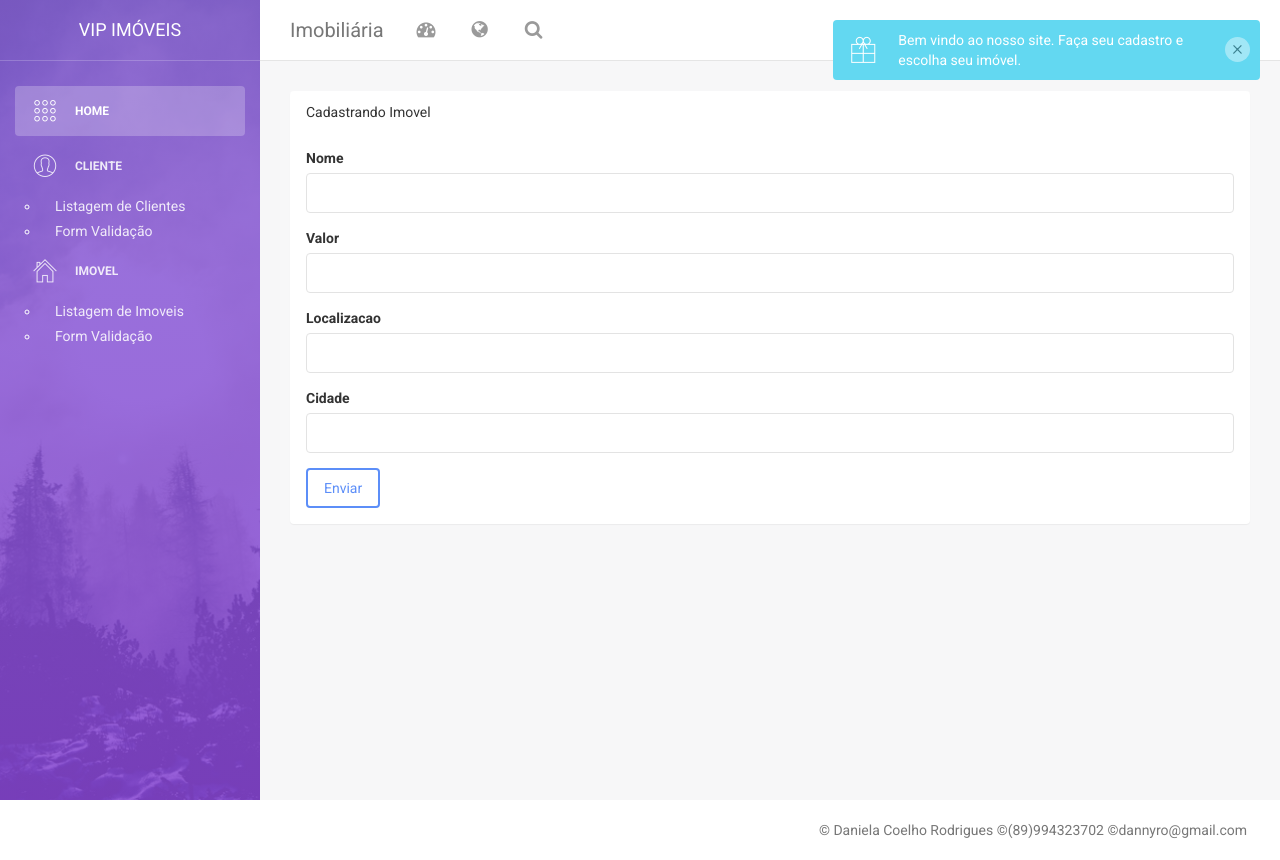
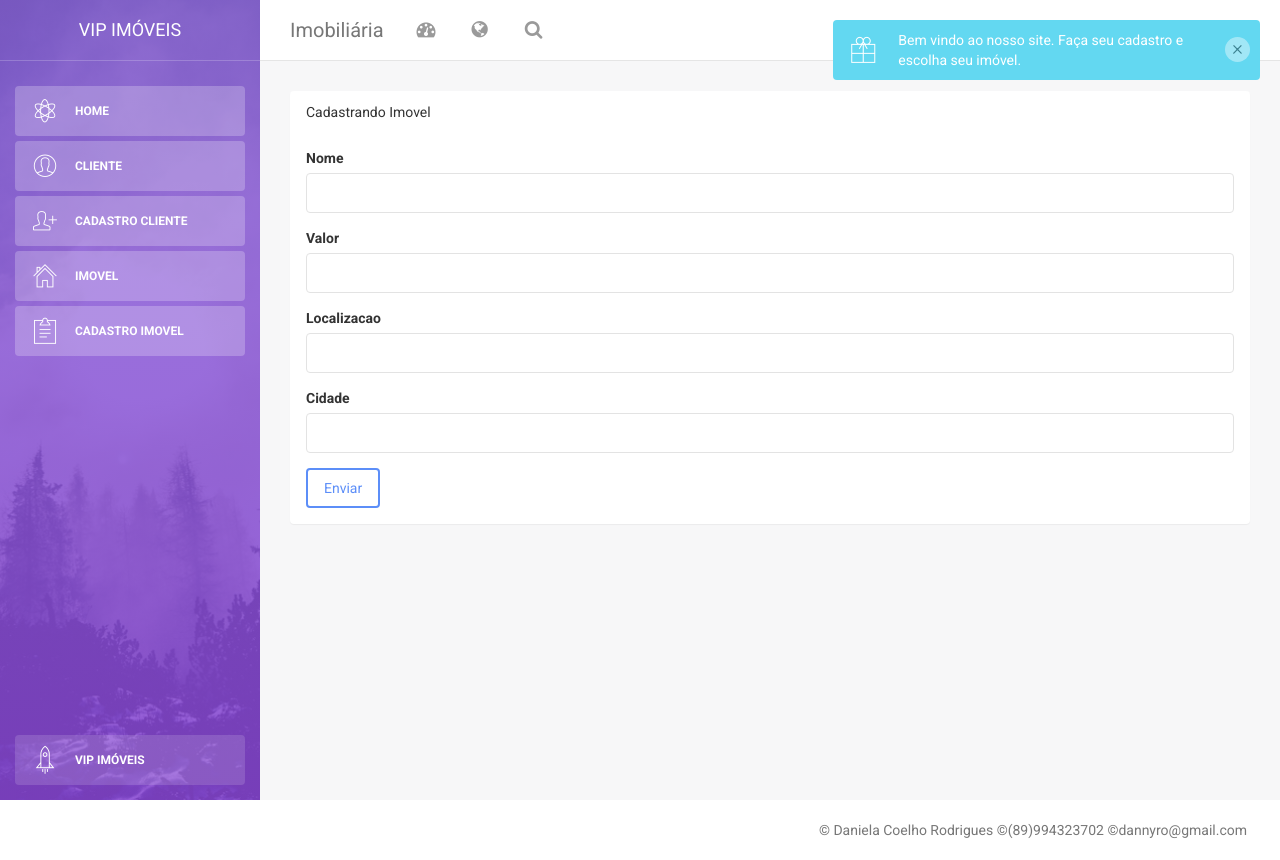
Before and after one commit to Dannyro345/imobiliaria, a Django app: page /imoveis/imovel/form/ in a window 1280 px wide. Run offline with Django 3.2, Linux system fonts and the light colour scheme; some libraries are stand-ins or nearby versions.

Commit message:
Fazendo alterações no base.html criando um local proprio para cadastro no navbar, finalizando o form.html de cliente e imovel.

```diff
--- a/imoveis/templates/base.html
+++ b/imoveis/templates/base.html
@@ -52,43 +52,44 @@
                         VIP Imóveis
                     </a>
                 </div>
-
                 <ul class="nav">
                     <li class="active">
                         <a href="/imoveis/">
-                            <i class="pe-7s-keypad"></i>
+                            <i class="pe-7s-science"></i>
                             <p>Home</p>
                         </a>
                     </li>
-                    <li class="sub-menu">
+                    <li class="active">
                         <a href="/imoveis/cliente/">
                             <i class="pe-7s-user"></i>
                             <p>Cliente</p>
                         </a>
-                        <ul class="sub">
-                            <li>
-                                <a class="" href="/imoveis/cliente/">Listagem de Clientes</a>
-                            </li>
-                            <li>
-                                <a class="" href="/imoveis/cliente/form/">Form Validação</a>
-                            </li>
-                        </ul>
                     </li>
-                    <li class="sub-menu">
+                    <li class="active">
+                        <a href="/imoveis/cliente/form/">
+                            <i class="pe-7s-add-user"></i>
+                            <p>Cadastro Cliente</p>
+                        </a>
+                    </li>
+                    <li class="active">
                         <a href="/imoveis/imovel/">
                             <i class="pe-7s-home"></i>
                             <p>Imovel</p>
-                            <span class="menu-arrow arrow_carrot-right"></span>
                         </a>
-                        <ul class="sub">
-                            <li>
-                                <a class="" href="/imoveis/imovel/">Listagem de Imoveis</a>
-                            </li>
-                            <li>
-                                <a class="" href="/imoveis/imovel/form/">Form Validação</a>
-                            </li>
-                        </ul>
                     </li>
+                    <li class="active">
+                        <a href="/imoveis/imovel/form/">
+                            <i class="pe-7s-note2"></i>
+                            <p>Cadastro Imovel</p>
+                        </a>
+                    </li>
+                    <li class="active-pro">
+                        <a href="upgrade.html">
+                            <i class="pe-7s-rocket"></i>
+                            <p>VIP Imóveis</p>
+                        </a>
+                    </li>
+                </ul>
                 </ul>
             </div>
         </div>
@@ -134,17 +135,14 @@
                         <ul class="nav navbar-nav navbar-right">
                             <li>
                                 <a href="/imoveis/cliente/">
-                                    <p>Clientes</p>
+                                    <p>Cliente</p>
                                 </a>
                             </li>
-                            <li class="dropdown">
-                                <a href="/imoveis/imovel/" class="dropdown-toggle" data-toggle="dropdown">
-                                    <p>
-                                        Imóvel
-                                    </p>
+                            <li class="sub-menu">
+                                <a href="/imoveis/imovel/">
+                                    <p>Imovel</p>
                                 </a>
                             </li>
-                            <li class="separator hidden-lg"></li>
                         </ul>
                     </div>
                 </div>
--- a/imoveis/templates/cliente/form.html
+++ b/imoveis/templates/cliente/form.html
@@ -42,7 +42,6 @@
                     </div>
                     <button type="submit" class="btn btn-primary">Enviar</button>
                 </form>
-
             </div>
         </section>
     </div>
--- a/imoveis/templates/imovel/form.html
+++ b/imoveis/templates/imovel/form.html
@@ -42,7 +42,6 @@
                     </div>
                     <button type="submit" class="btn btn-primary">Enviar</button>
                 </form>
-
             </div>
         </section>
     </div>
--- a/imoveis/views.py
+++ b/imoveis/views.py
@@ -19,9 +19,11 @@ def cliente_show(request, cliente_id):
 def cliente_form(request):
     if (request.method == 'POST'):
         form = ClienteForm(request.POST)
-        form.save()
-        return redirect('/imoveis/cliente/')
-
+        if (form.is_valid()):
+            form.save()
+            return redirect('/imoveis/cliente/')
+        else:
+            return render(request, 'cliente/form.html', {'form':form})
     else:
         form = ClienteForm()
         return render(request, 'cliente/form.html', {'form':form})
@@ -51,9 +53,11 @@ def imovel_show(request, imovel_id):
 def imovel_form(request):
     if (request.method == 'POST'):
         form = ImovelForm(request.POST)
-        form.save()
-        return redirect('/imoveis/imovel/')
-
+        if (form.is_valid()):
+            form.save()
+            return redirect('/imoveis/imovel/')
+        else:
+            return render(request, 'imovel/form.html', {'form':form})
     else:
         form = ImovelForm()
         return render(request, 'imovel/form.html', {'form':form})
```
Also changed, not shown: db.sqlite3.
